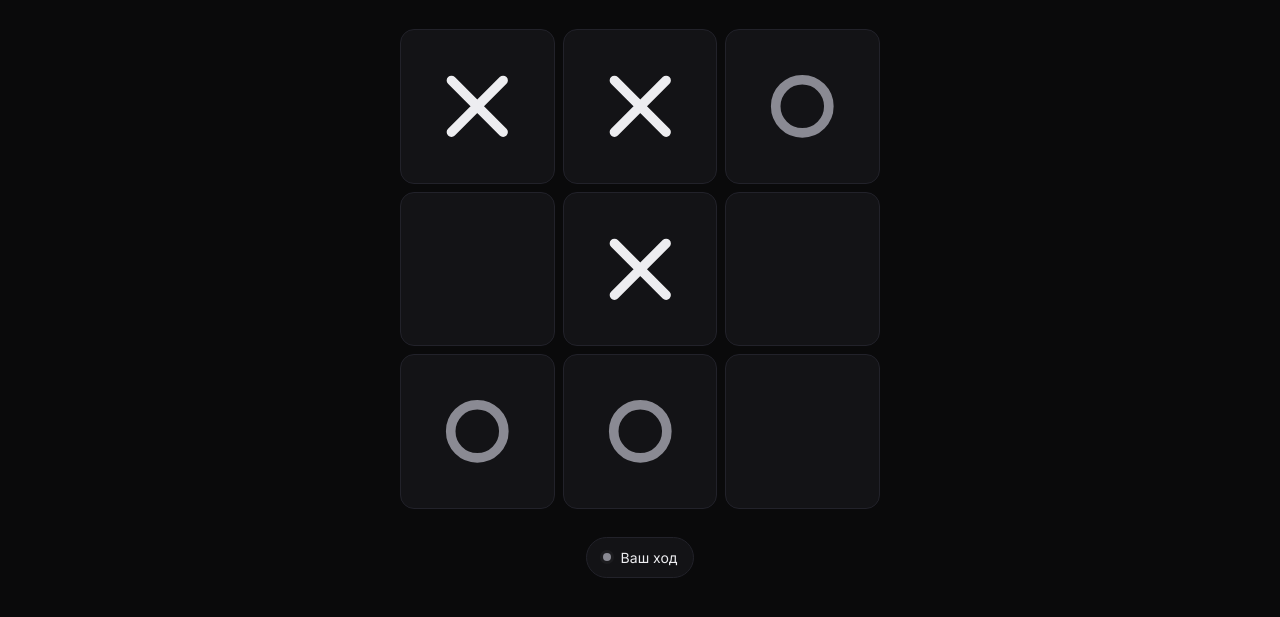
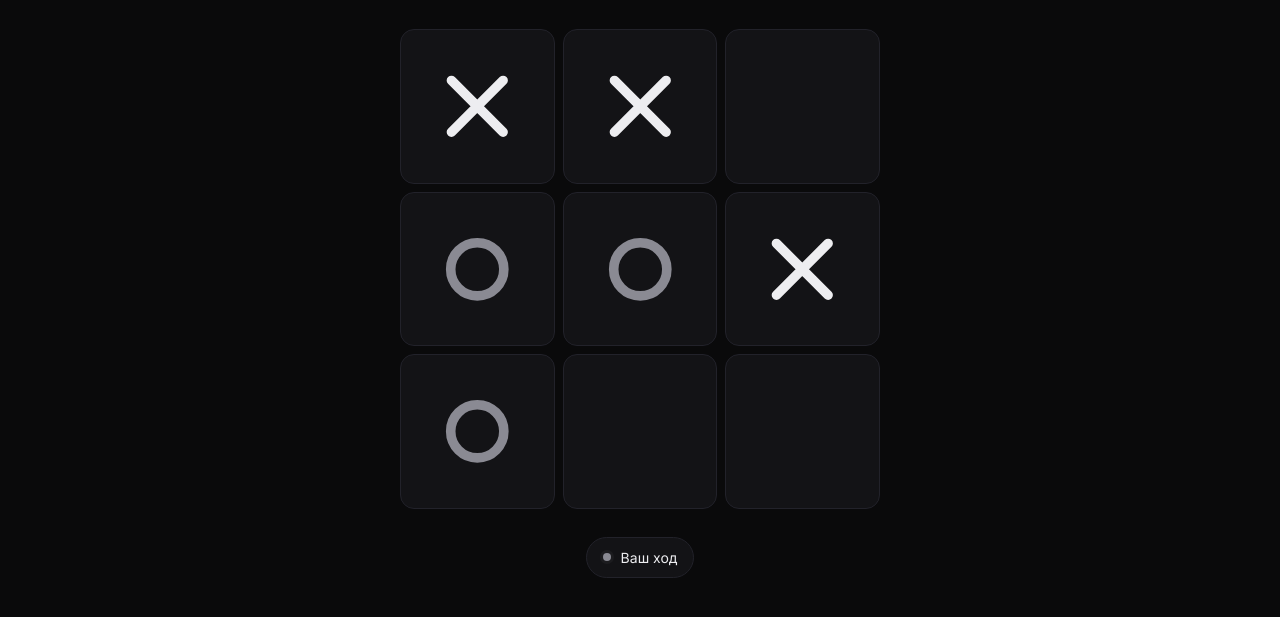
Before and after one commit to moruda2/krestiki-noliki, a plain HTML site: page index.html in a window 1280 px wide. Shown: the part 289-906 px from the top of the page. Drawn offline with Linux system fonts and the light colour scheme.

Commit message:
Shuffle puzzle bank on load so each session opens with a different puzzle
Adds Fisher-Yates shuffle of each tier's bank in the IIFE on startup.
Bumps script src query so browsers fetch the new app.js.

Co-Authored-By: Claude Opus 4.7 (1M context) <noreply@anthropic.com>

```diff
--- a/app.js
+++ b/app.js
@@ -7,6 +7,14 @@
   for (const p of (window.PUZZLES || [])) {
     if (!byTier[p.tier]) byTier[p.tier] = [];
     byTier[p.tier].push(p);
+  }
+  // Перемешать каждый банк (Fisher-Yates) чтобы порядок был случайным.
+  for (const tier of Object.keys(byTier)) {
+    const arr = byTier[tier];
+    for (let i = arr.length - 1; i > 0; i--) {
+      const j = Math.floor(Math.random() * (i + 1));
+      [arr[i], arr[j]] = [arr[j], arr[i]];
+    }
   }
 
   const state = {
--- a/index.html
+++ b/index.html
@@ -41,7 +41,7 @@
     </div>
   </main>
 
-  <script src="puzzles.js"></script>
-  <script src="app.js"></script>
+  <script src="puzzles.js?v=2"></script>
+  <script src="app.js?v=2"></script>
 </body>
 </html>
```
